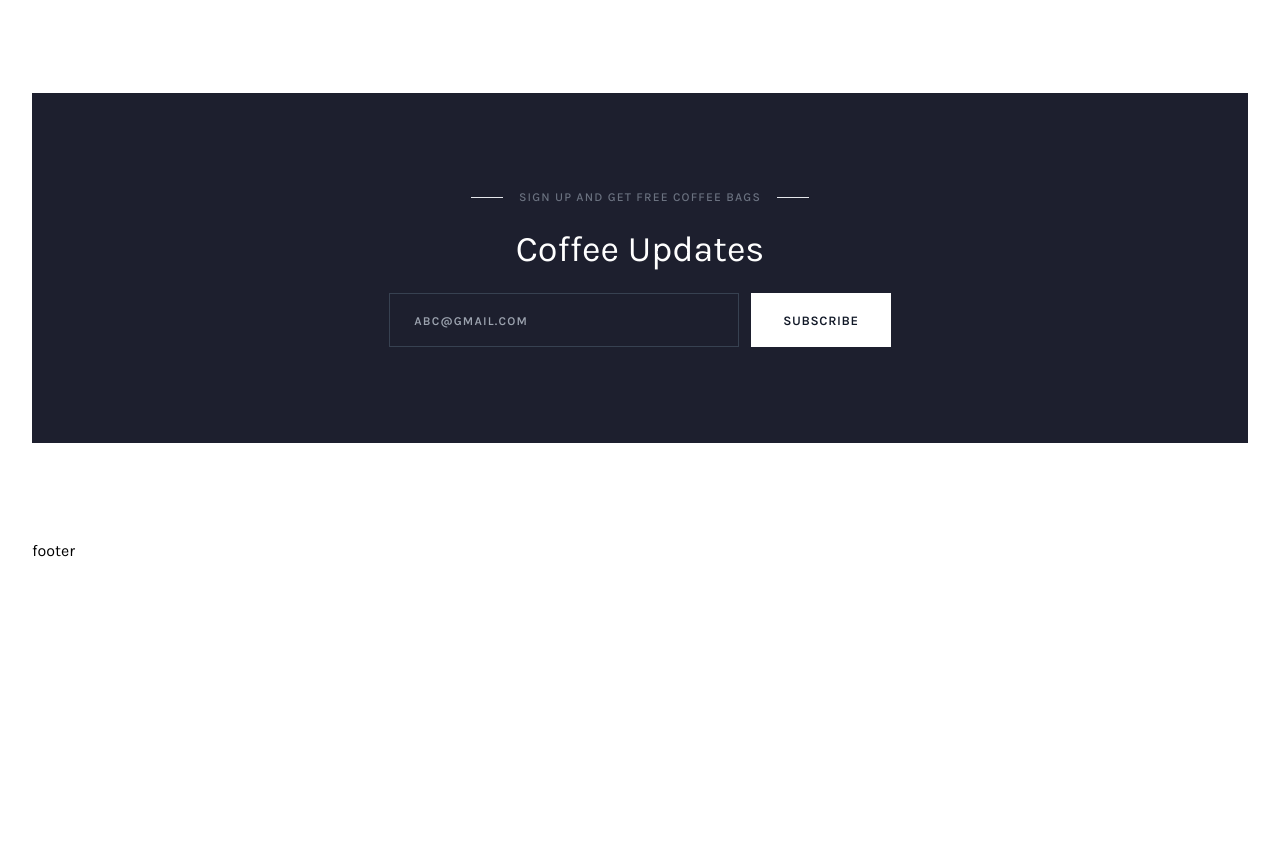
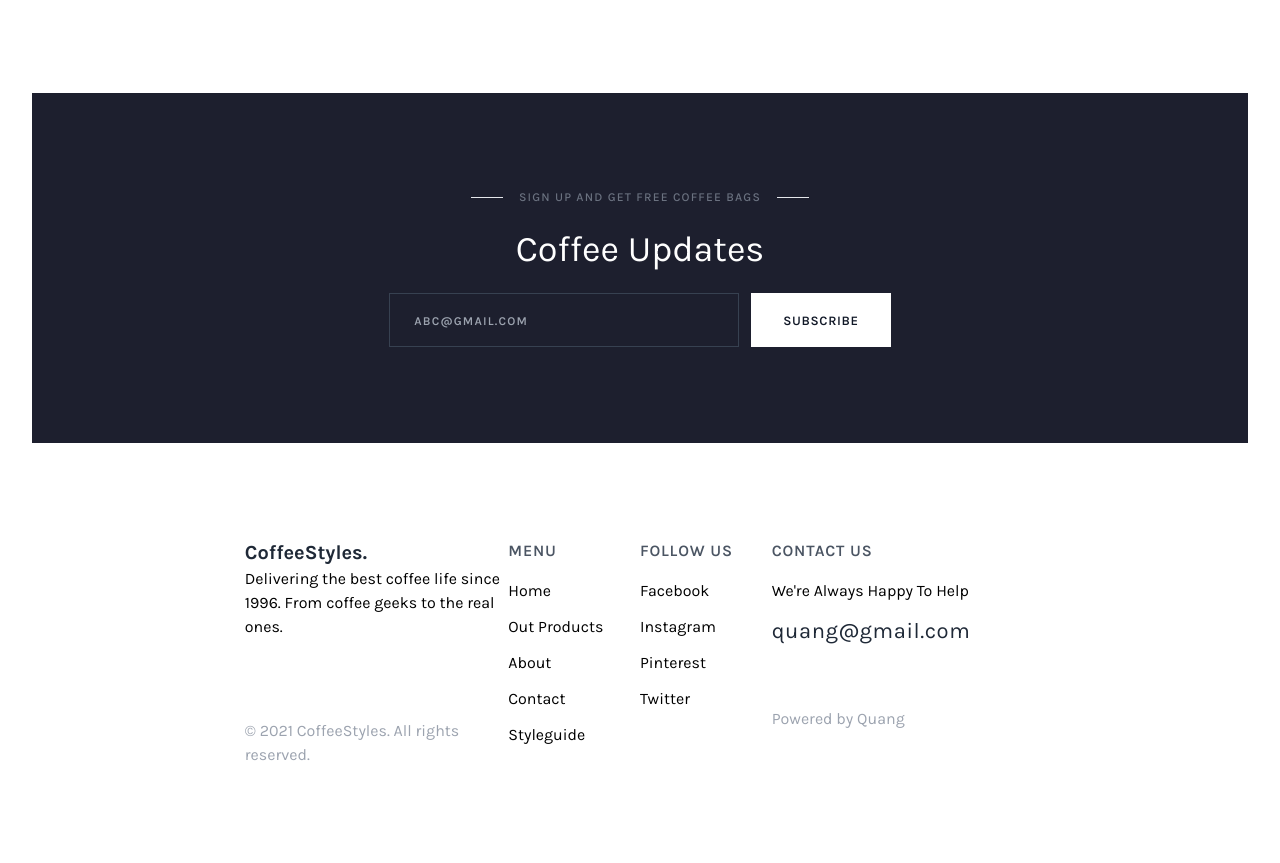
Before and after one commit to quanguit/tailwindCSS, a website: page src/index.html in a window 1280 px wide. Shown: the part 4382-5245 px from the top of the page. Before the commit the page ends 4945 px from the top, so only its background shows below. Drawn offline with nearby package versions, Linux system fonts and the light colour scheme; files that its build step writes are made by us from their sources; files whose address does not match are found by name.

Commit message:
add footer

```diff
--- a/src/index.html
+++ b/src/index.html
@@ -541,7 +541,47 @@
           </div>
         </main>
 
-        <footer>footer</footer>
+        <footer class="w-[95%] xl:w-[65%] mx-auto pb-24">
+          <div class="flex">
+            <div class="basis-2/6">
+              <div class="font-bold text-xl text-gray-800">CoffeeStyles.</div>
+              <div class="mb-20">
+                Delivering the best coffee life since 1996. From coffee geeks to
+                the real ones.
+              </div>
+              <div class="text-gray-400 hover:text-coffee-400">© 2021 CoffeeStyles. All rights reserved.</div>
+            </div>
+            <div class="basis-1/6">
+              <div class="uppercase font-semibold tracking-wider text-gray-600 mb-4">Menu</div>
+              <div class="flex flex-col gap-3">
+                <div class=""><a href="#" class="hover:text-coffee-400">Home</a></div>
+                <div class=""><a href="#" class="hover:text-coffee-400">Out Products</a></div>
+                <div class=""><a href="#" class="hover:text-coffee-400">About</a></div>
+                <div class=""><a href="#" class="hover:text-coffee-400">Contact</a></div>
+                <div class=""><a href="#" class="hover:text-coffee-400">Styleguide</a></div>
+              </div>
+            </div>
+            <div class="basis-1/6">
+              <div class="uppercase font-semibold tracking-wider text-gray-600 mb-4">Follow Us</div>
+              <div class="flex flex-col gap-3">
+                <div class=""><a href="#" class="hover:text-coffee-400">Facebook</a></div>
+                <div class=""><a href="#" class="hover:text-coffee-400">Instagram</a></div>
+                <div class=""><a href="#" class="hover:text-coffee-400">Pinterest</a></div>
+                <div class=""><a href="#" class="hover:text-coffee-400">Twitter</a></div>
+              </div>
+            </div>
+            <div class="basis-2/6">
+              <div class="uppercase font-semibold tracking-wider text-gray-600 mb-4">Contact Us</div>
+              <div class="mb-4">We're Always Happy To Help</div>
+              <div class="mb-16 text-gray-800 text-[22px] tracking-wide">
+                <a href="mailto:quang@gmail.com" class="hover:text-coffee-400">quang@gmail.com</a>
+              </div>
+              <div class="">
+                <a href="" class="text-gray-400 hover:text-coffee-400">Powered by Quang</a>
+              </div>
+            </div>
+          </div>
+        </footer>
       </div>
     </div>
   </body>
```
